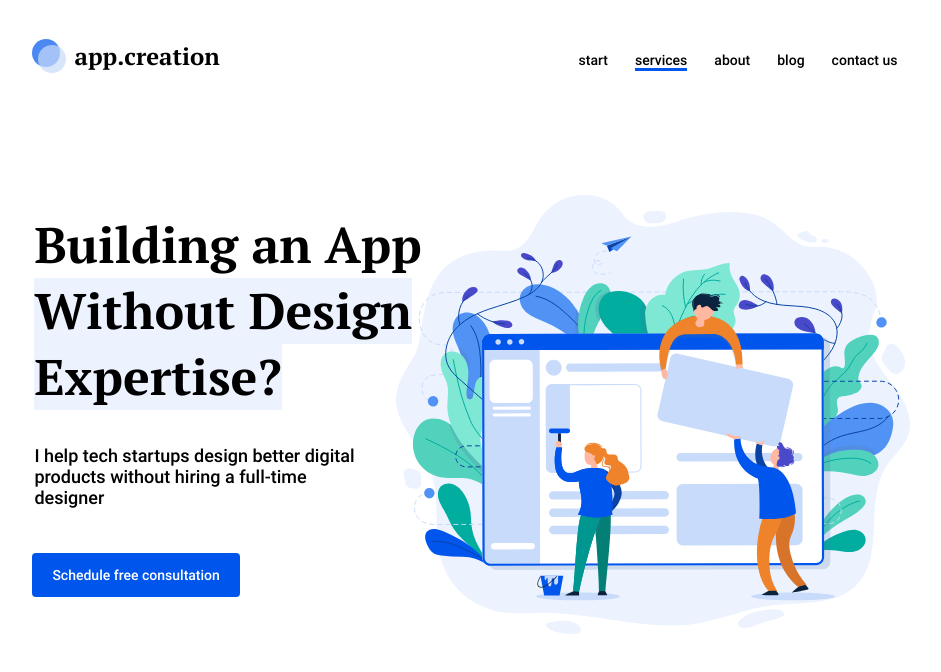
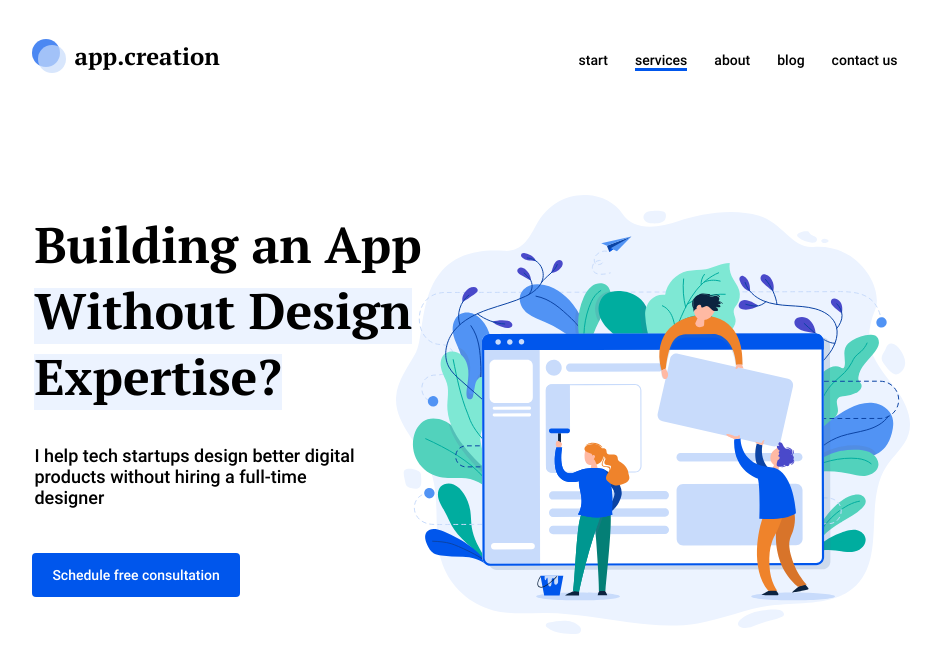
Before and after one commit to WebHeroSchool/WebHeroSchool-New-Project-Kat, a plain HTML site: page index.html in a window 1280 px wide. Shown: the whole page, without its empty margins (175-1116 px from the left). Drawn offline with Linux system fonts and the light colour scheme.

Commit message:
Сделала отступы в main__title-text_highlight

```diff
--- a/styles.css
+++ b/styles.css
@@ -96,7 +96,7 @@ input#checkbox_id {
   color:#000;
 }
 .main__title-text_highlight{
-  background: #ECF3FF;
+  background: linear-gradient(180deg, rgba(255,255,255,1)15%, #ECF3FF 15%);
 }
 .main__text {
   margin: 0 7% 43px 0%;
@@ -213,7 +213,7 @@ input#checkbox_id {
   color:#000;
 }
 .main__title-text_highlight{
-  background: #ECF3FF;
+  background: linear-gradient(180deg, rgba(255,255,255,1)15%, #ECF3FF 15%);
 }
 .main__text {
   margin: 6px 100px 43px 75px;
@@ -332,7 +332,7 @@ input#checkbox_id {
   color:#000;
 }
 .main__title-text_highlight{
-  background: #ECF3FF;
+  background: linear-gradient(180deg, rgba(255,255,255,1)15%, #ECF3FF 15%);
 }
 .main__text {
   margin: 0px 138px 41px 28px;
@@ -624,7 +624,7 @@ input#checkbox_id {
 .main__text {
  margin: 0px 0px 23px 55px;
  font: 500 16px/19px Roboto, arial, helvetica, sans-serif;
-  }
+}
 .main__button {
  margin: 3px 0 0px 40px;
  padding: 13px 18px;
```
